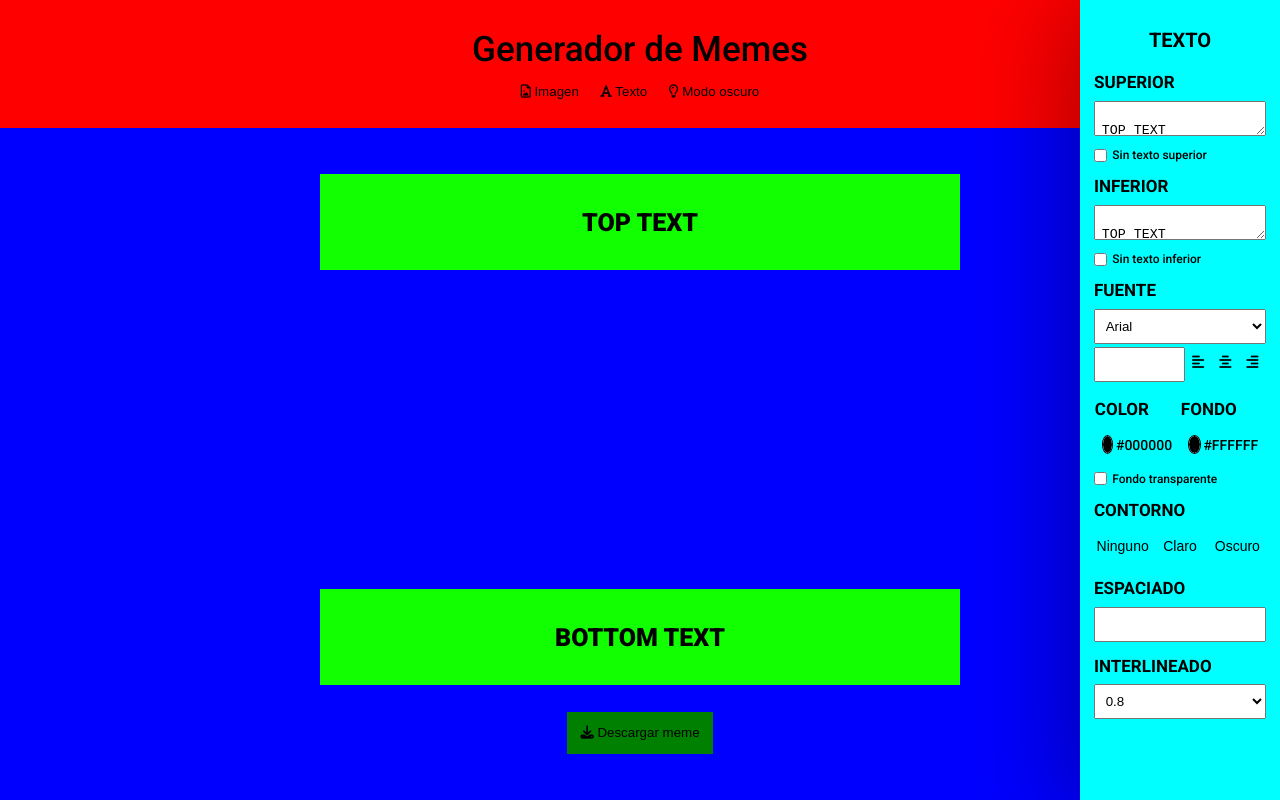
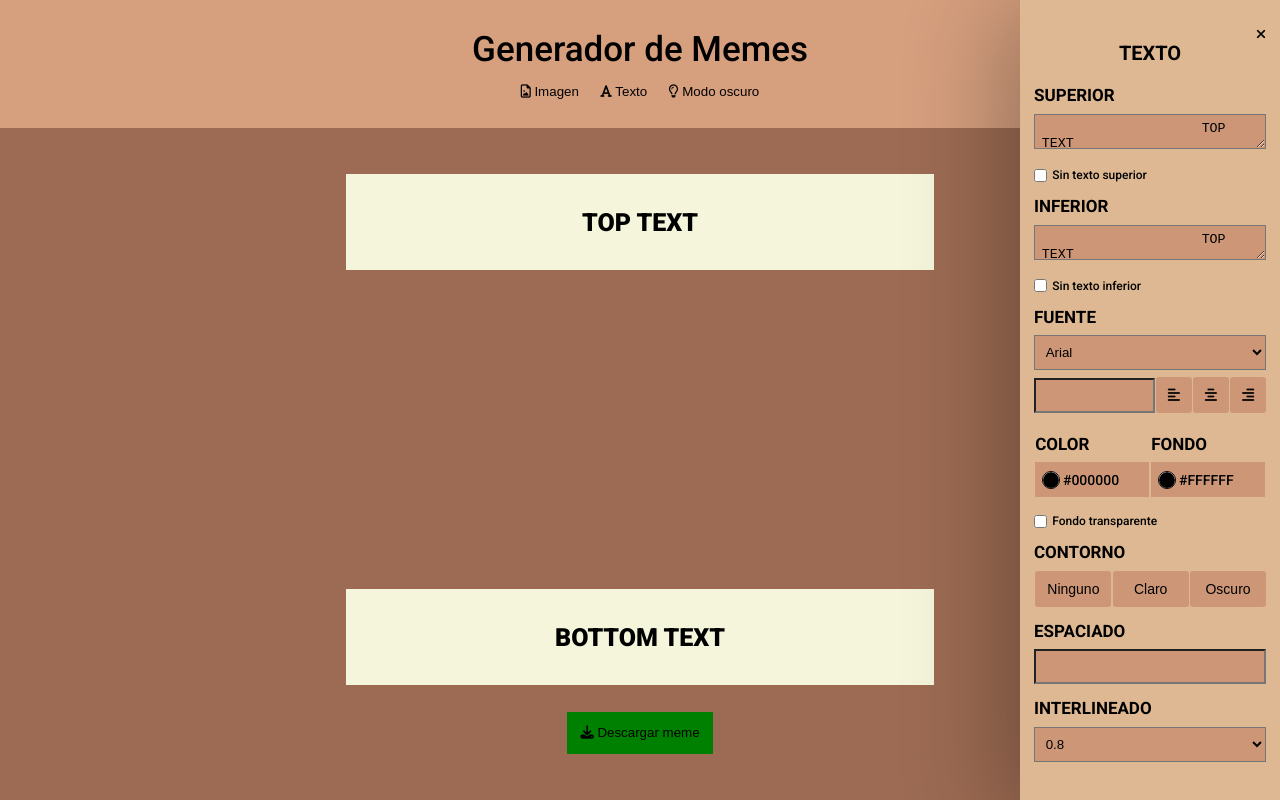
Before and after one commit to CelesteSelena2022/Editor-de-memes, a plain HTML site: page index.html in a window 1280 px wide. Drawn offline with Linux system fonts and the light colour scheme.

Commit message:
agrego modo claro

```diff
--- a/index.html
+++ b/index.html
@@ -14,7 +14,7 @@
 <body>
     <div class="container">
         <!-- comienzo de los estilos del header -->
-        <header class="header header--dark">
+        <header class="header header--dark header--lightbulb">
             <h1 class="header__title">
                 Generador de Memes
             </h1>
@@ -39,7 +39,7 @@
             </div>
         </header>
         <!-- fin de los estilos de header -->
-        <main class="container-main">
+        <main class="container-main container-main--lightbulb">
             <div class="container-meme">
                 <p class="title__meme">
                     TOP TEXT
@@ -57,7 +57,7 @@
             </button>
         </main>
     </div>
-    <aside class="hidden panel">
+    <aside class="hidden panel panel--dark">
         <button class="panel__close">
             <i class="fa-solid fa-xmark"></i>
         </button>
@@ -173,7 +173,10 @@
             </button>
         </section>
     </aside>
-    <aside class="panel">
+    <aside class="panel panel--lightbulb">
+        <button class="panel__close">
+            <i class="fa-solid fa-xmark"></i>
+        </button>
         <section>
             <h2 class="panel__title">
                 TEXTO
@@ -183,7 +186,7 @@
                 <h3 class="control__title">
                     SUPERIOR
                 </h3>
-                <textarea name="" id="" cols="30" rows="10" class="panel-control__input">
+                <textarea name="" id="" cols="30" rows="10" class="panel-control__input panel-control__input--lightbulb">
                     TOP TEXT
                 </textarea>
                 <div class="flex-container panel-control__checkbox">
@@ -198,7 +201,7 @@
                 <h3 class="control__title">
                     INFERIOR
                 </h3>
-                <textarea name="" id="" cols="30" rows="10" class="panel-control__input">
+                <textarea name="" id="" cols="30" rows="10" class="panel-control__input panel-control__input--lightbulb">
                     TOP TEXT
                 </textarea>
                 <div class="flex-container panel-control__checkbox">
@@ -214,7 +217,7 @@
                     FUENTE
                 </h3>
                 <!-- familia de fuente -->
-                <select name="" id="" class="panel-control__input">
+                <select name="" id="" class="panel-control__input panel-control__input--lightbulb">
                     <option value="">
                         Arial
                     </option>
@@ -245,16 +248,16 @@
                 </select>
                 <div class="flex-container">
                     <!-- tamaño de letra -->
-                    <input type="number" name="" id="" class="panel-control__input ">
+                    <input type="number" name="" id="" class="panel-control__input panel-control__input--lightbulb">
                     <!-- alineacion del texto -->
                     <div class="buttons-container">
-                        <button class="button">
+                        <button class="button panel-control__input--lightbulb">
                             <i class="fa-solid fa-align-left"></i>
                         </button>
-                        <button class="button">
+                        <button class="button panel-control__input--lightbulb">
                             <i class="fa-solid fa-align-center"></i>
                         </button>
-                        <button class="button">
+                        <button class="button panel-control__input--lightbulb">
                             <i class="fa-solid fa-align-right"></i>
                         </button>
                     </div>
@@ -267,7 +270,7 @@
                         <h3 class="control__title">
                             COLOR
                         </h3>
-                        <div class="flex-container panel-control__input">
+                        <div class="flex-container panel-control__input panel-control__input--lightbulb">
                             <input type="color" name="" id="">
                             <span class="panel-value__color">
                                 #000000
@@ -279,7 +282,7 @@
                         <h3 class="control__title">
                             FONDO
                         </h3>
-                        <div class="flex-container panel-control__input">
+                        <div class="flex-container panel-control__input panel-control__input--lightbulb">
                             <input type="color" name="" id="">
                             <span class="panel-value__color">
                                 #FFFFFF
@@ -300,13 +303,13 @@
                     CONTORNO
                 </h3>
                 <div class="buttons-container">
-                    <button class="button">
+                    <button class="button panel-control__input--lightbulb">
                         Ninguno
                     </button>
-                    <button class="button">
+                    <button class="button panel-control__input--lightbulb">
                         Claro
                     </button>
-                    <button class="button">
+                    <button class="button panel-control__input--lightbulb">
                         Oscuro
                     </button>
                 </div>
@@ -316,14 +319,14 @@
                 <h3 class="control__title">
                     ESPACIADO
                 </h3>
-                <input type="number" name="" id="" class="panel-control__input">
+                <input type="number" name="" id="" class="panel-control__input panel-control__input--lightbulb">
             </div>
             <!-- INTERLINEADO -->
             <div class="panel-control">
                 <h3 class="control__title">
                     INTERLINEADO
                 </h3>
-                <select name="" id="" class="panel-control__input">
+                <select name="" id="" class="panel-control__input panel-control__input--lightbulb">
                     <option value="">
                         0.8
                     </option>
--- a/style.css
+++ b/style.css
@@ -72,18 +72,6 @@ button {
     }
 }
 
-header{
-    background-color: red;
-}
-
-main{
-    background-color: blue;
-}
-
-aside {
-    background-color: aqua;
-}
-
 /**************************
 Estilos para el main
 ************************** */
@@ -98,19 +86,19 @@ Estilos para el main
 .container-meme{
     height: 76%;
     width: 100%;
-    max-width: 50%;
+    max-width: 46%;
     display: flex;
     flex-direction: column;
 }
 
 .title__meme{
     min-height: 12vh;
-    background-color: rgb(17, 255, 0);
     font-size: 25rem;
     font-weight: 900;
     display: flex;
     justify-content: center;
     align-items: center;
+    background-color:beige;
 }
 
 .content__meme {
@@ -136,7 +124,7 @@ Estilos para el aside de IMAGEN
 }
 
 .panel {
-    width: 25vh;
+    width: 260px;
     min-height: 100vh;
     padding: 2em 1em;
     position: fixed;
@@ -170,8 +158,9 @@ Estilos para el aside de IMAGEN
 
 .panel-control__input {
     width: 100%;
-    height: 35px;
+    height: 35rem;
     padding: 0.5em;
+    margin-bottom: 0.5em;
 }
 
 .panel-control-columns {
@@ -201,9 +190,9 @@ Estilos para el aside de IMAGEN
 estilos para el circulo del input color
 ************************** */
 .panel-control-column input[type='color'] {
-    height: 19px;
-    max-width: 18px;
     border-radius: 100%;
+    height: 18rem;
+    width: 18rem;
 }
 
 input[type="color"]::-webkit-color-swatch-wrapper {
@@ -213,6 +202,8 @@ input[type="color"]::-webkit-color-swatch-wrapper {
 input[type="color"]::-webkit-color-swatch {
     border: none;
     border-radius: 100%;
+    width: 18rem;
+    height: 18rem;
 }
 /* ************************** */
 
@@ -226,16 +217,16 @@ estilos para el circulo del input range
 .control-slider input[type='range'] {
     margin: 0.5em 0em;
     width: 100%;
-    height: 6px;
+    height: 6rem;
     background-color: #5a5d68;
-    border-radius: 10px;
+    border-radius: 10rem;
     appearance: none;
 }
 
 .control-slider input[type='range']::-webkit-slider-thumb {
     -webkit-appearance: none;
-    height: 16px;
-    width: 16px;
+    height: 16rem;
+    width: 16rem;
     border-radius: 50%;
     cursor: pointer;
     /* solo es de referencia, no olvidar cambiarlo con el modo oscuro/claro */
@@ -247,15 +238,7 @@ estilos para el circulo del input range
     margin-top: 1em;
     background-color: blue;
     padding: 0.7em;
-    border-radius: 3px;
-}
-
-@media (max-width: 1300px) {
-    .panel__close {
-        display: flex;
-        justify-content: end;
-        width: 100%;
-    }
+    border-radius: 3rem;
 }
 
 /**************************
@@ -272,7 +255,7 @@ input[type="checkbox"] {
 }
 
 .buttons-container {
-    margin-bottom: 5px;
+    margin-bottom: 0.5em;
     display: flex;
     width: 100%;
 }
@@ -282,7 +265,7 @@ input[type="checkbox"] {
 }
 
 .button {
-    height: 36px;
+    height: 36rem;
     display: flex;
     justify-content: center;
     align-items: center;
@@ -290,4 +273,37 @@ input[type="checkbox"] {
     font-size: 14rem;
     cursor: pointer;
     width: 100%;
+    margin-left: 0.1em;
 }
+
+@media (max-width: 1300px) {
+    .panel__close {
+        display: flex;
+        justify-content: end;
+        width: 100%;
+    }
+}
+
+/**************************
+MODO CLARO
+************************** */
+
+.header--lightbulb {
+    background-color: #D69F7E;
+}
+
+.container-main--lightbulb{
+    background-color: #9D6B53;
+}
+
+.panel--lightbulb {
+    background-color: #ddb892
+}
+
+.panel-control__input--lightbulb {
+    background-color:#CD9777;
+}
+
+/**************************
+MODO OSCURO
+************************** */
```
